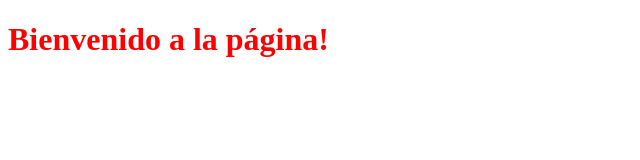
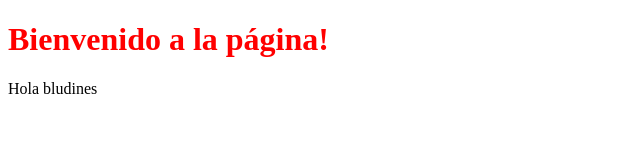
Before and after one commit to developer-alexis/practice, a plain HTML site: page index.html in a window 1280 px wide. Shown: the whole page, without its empty margins (0-640 px from the left). Drawn offline with Linux system fonts and the light colour scheme.

Commit message:
feat:Agregar parrafo debajo del encabezado

```diff
--- a/index.html
+++ b/index.html
@@ -9,5 +9,6 @@
 </head>
 <body>
     <h1>Bienvenido a la página!</h1>
+    <p>Hola bludines</p>
 </body>
 </html>
```
